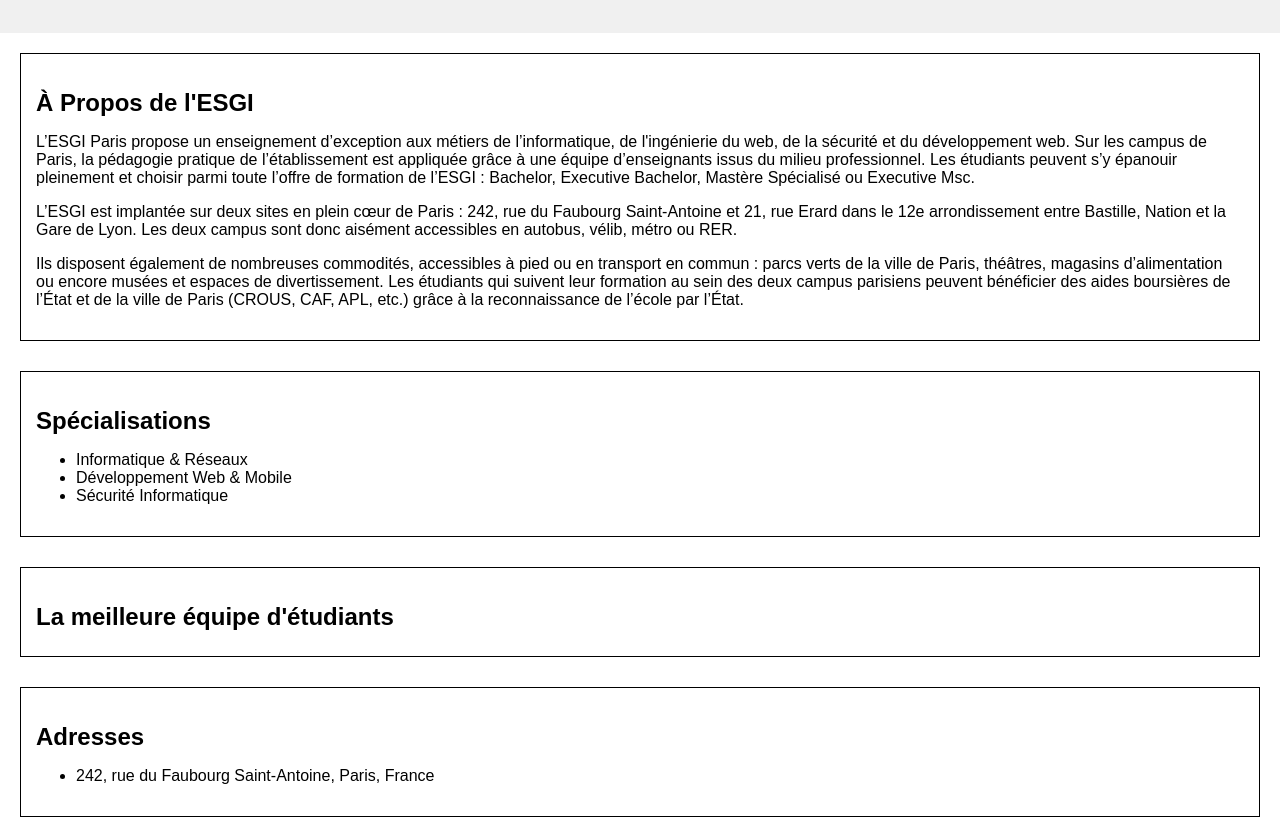
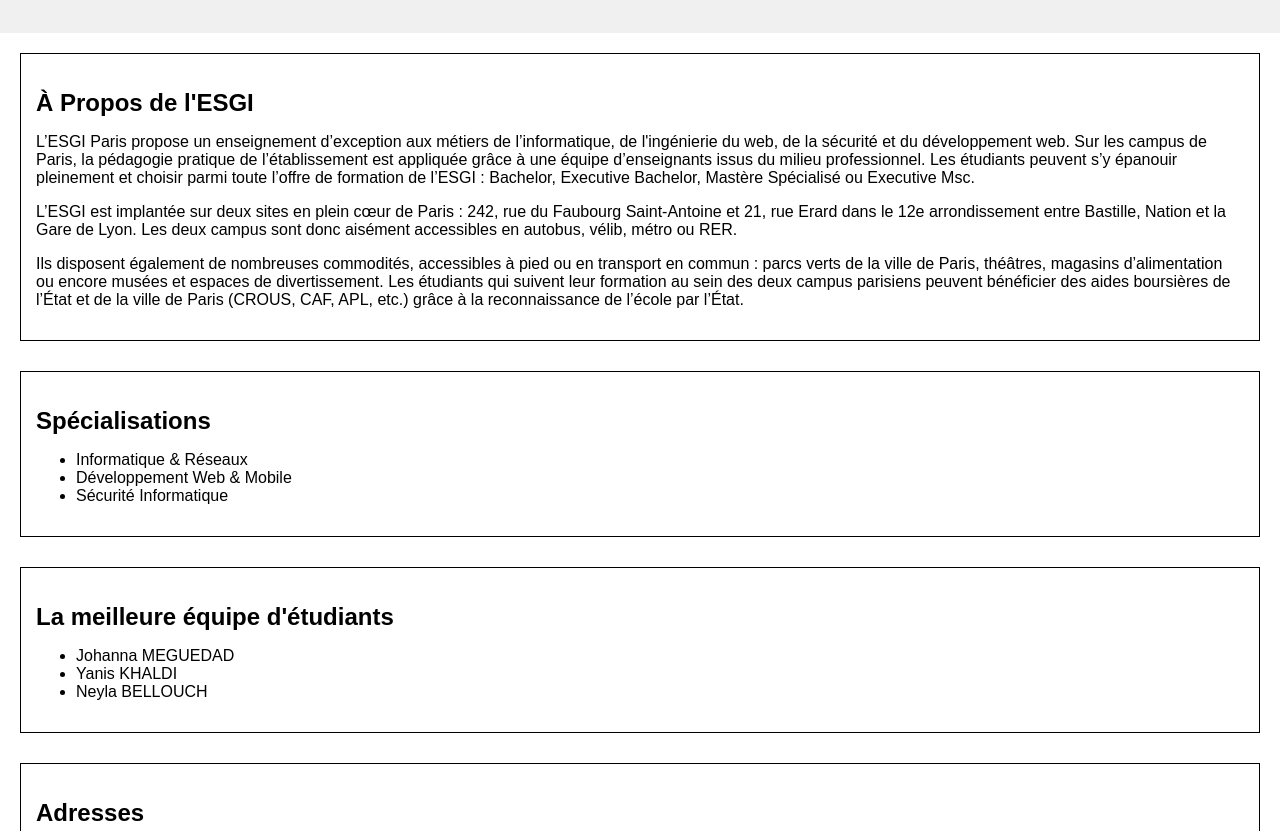
Before and after one commit to neylabell/TPJNY, a plain HTML site: page index.html in a window 1280 px wide. Shown: the part 121-952 px from the top of the page. Drawn offline with Linux system fonts and the light colour scheme.

Commit message:
Add students list

```diff
--- a/index.html
+++ b/index.html
@@ -33,6 +33,12 @@
 
     <section id="etdiants">
       <h2>La meilleure équipe d'étudiants</h2>
+      <ul>
+        <li>Johanna MEGUEDAD</li>
+        <li>Yanis KHALDI</li>
+        <li>Neyla BELLOUCH</li>
+        <!-- Add other specializations -->
+      </ul>
     </section>
 
     <section id="address">
```
